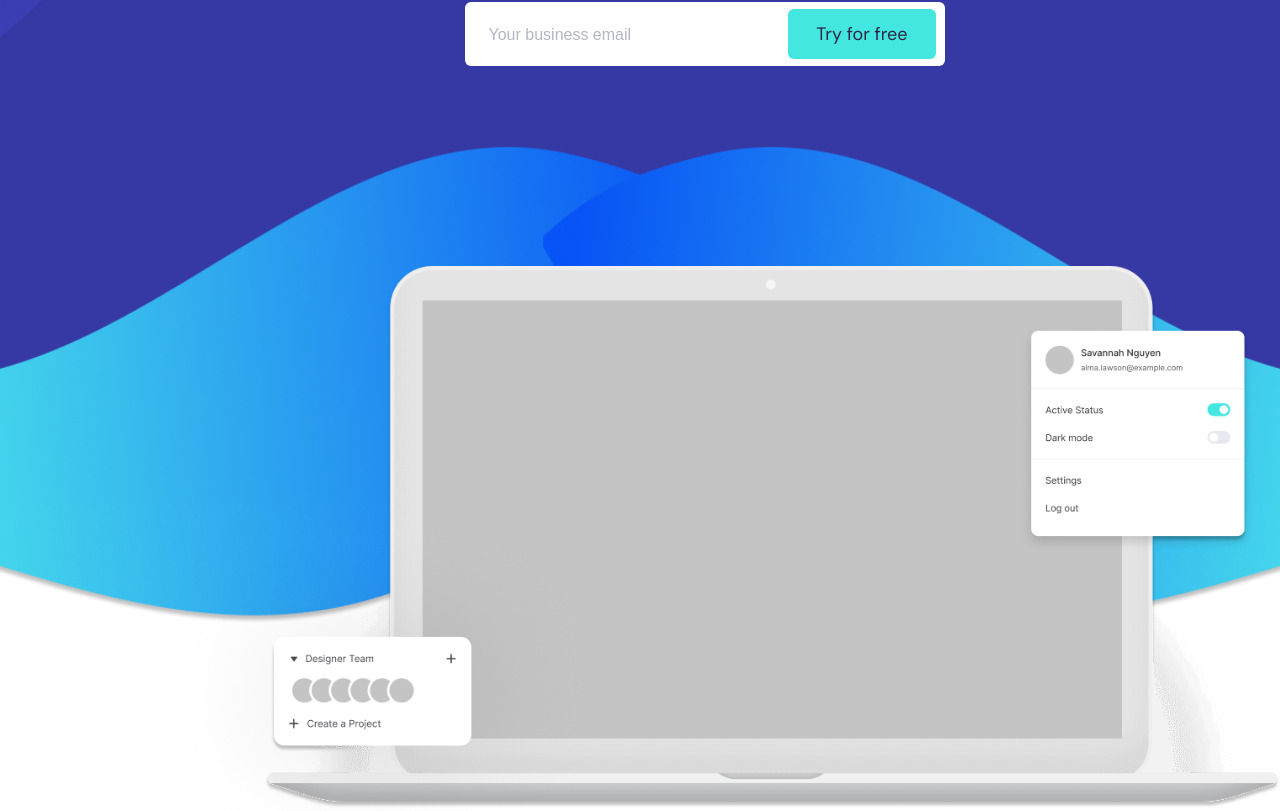
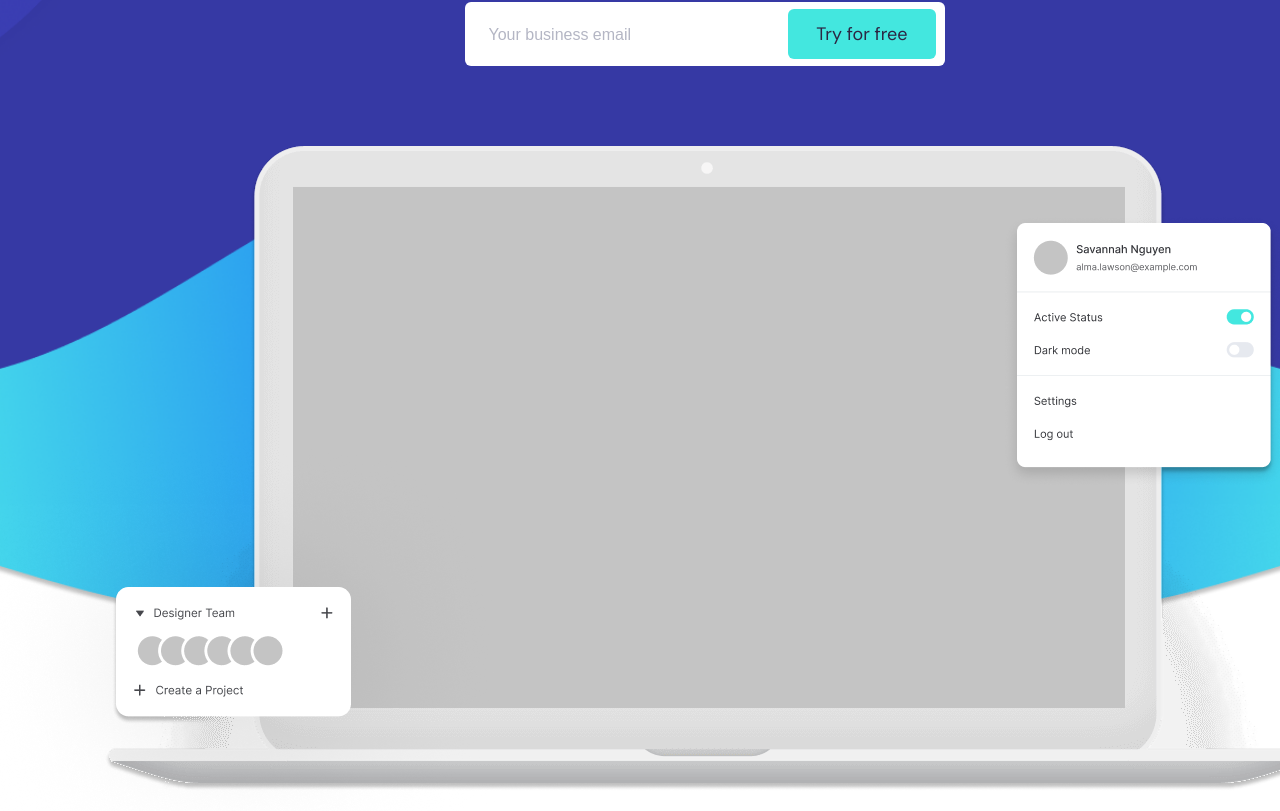
Before and after one commit to nayebislam/Innovatee, a React (Vite) app: page / in a window 1280 px wide. Shown: the part 529-1340 px from the top of the page. Built offline with nearby package versions, Linux system fonts and the light colour scheme; a web font is replaced by a local one.

Commit message:
banner part update

```diff
--- a/src/components/banner/Banner.jsx
+++ b/src/components/banner/Banner.jsx
@@ -4,9 +4,10 @@ import laptop from '../../assets/laptop.png'
 
 const Banner = () => {
     return (
-        <section className='relative'>
+        <section>
             <div className='pt-[195px] pb-[558px]'>
                 <Container>
+                    <div className='relative'>
                         <div className='text-center '>
                             <h1 className='font-primary text-[56px] text-white leading-[64px] font-bold max-w-[796px] mx-auto'>Get your work done with Management Tool</h1>
                             <p className='font-secondary text-lg text-white leading-8 max-w-[467px] mx-auto mt-[20px]'>The world's first project management platform that connects everything</p>
@@ -15,10 +16,11 @@ const Banner = () => {
                                 <button className='font-secondary text-lg leading-[20px] text-[#2C2643] py-[15px] px-[28.5px] rounded-[6px] bg-secondery cursor-pointer absolute top-[7px] right-[473px]'>Try for free</button>
                             </div>
                         </div>
+                        <div className='absolute left-[-3%] bottom-[-815px]'>
+                            <img src={laptop} alt="#laptop" />
+                        </div>
+                    </div>
                 </Container>
-            </div>
-            <div className='absolute left-[11%] bottom-[-260px]'>
-                <img src={laptop} alt="#laptop" />
             </div>
         </section>
     )
```
Lines whose indentation alone changed are shown as unchanged.
